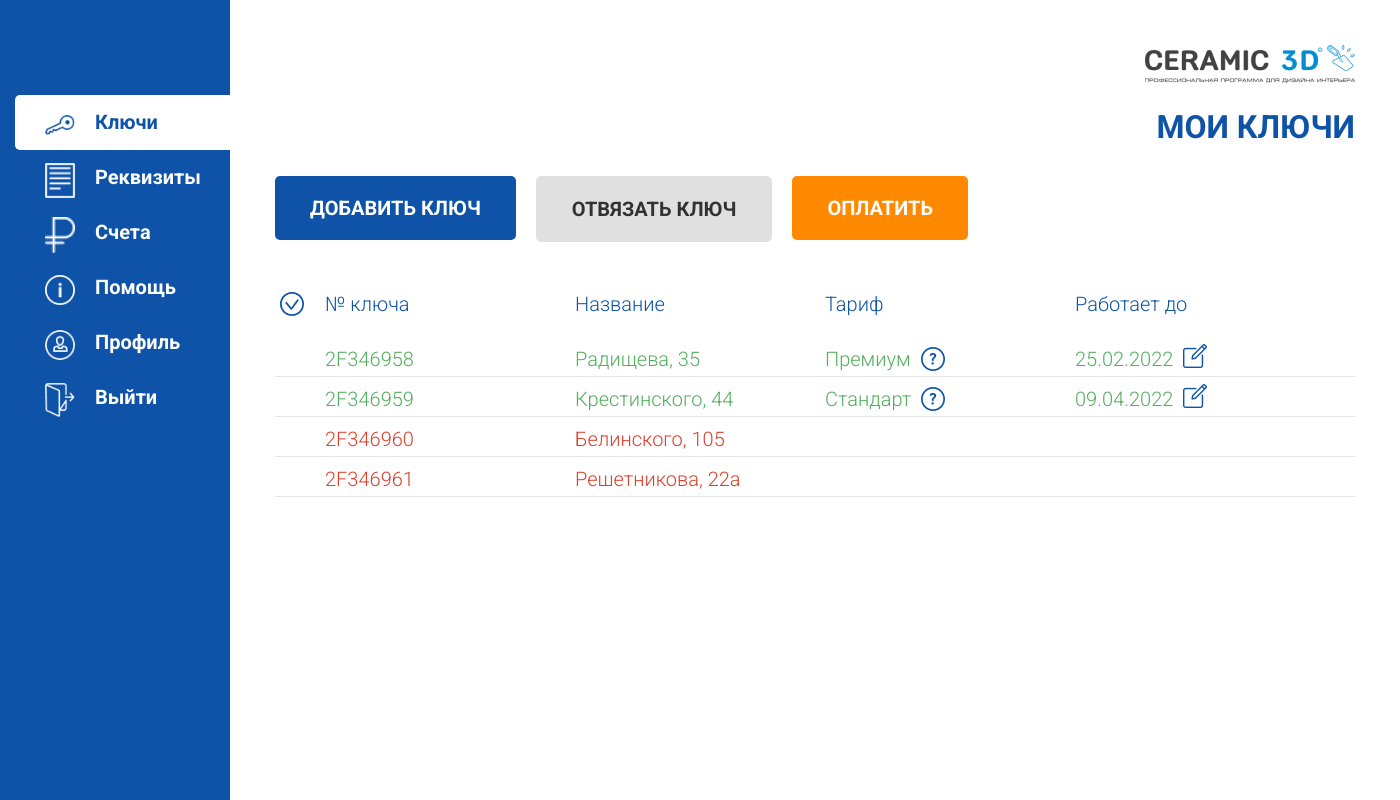
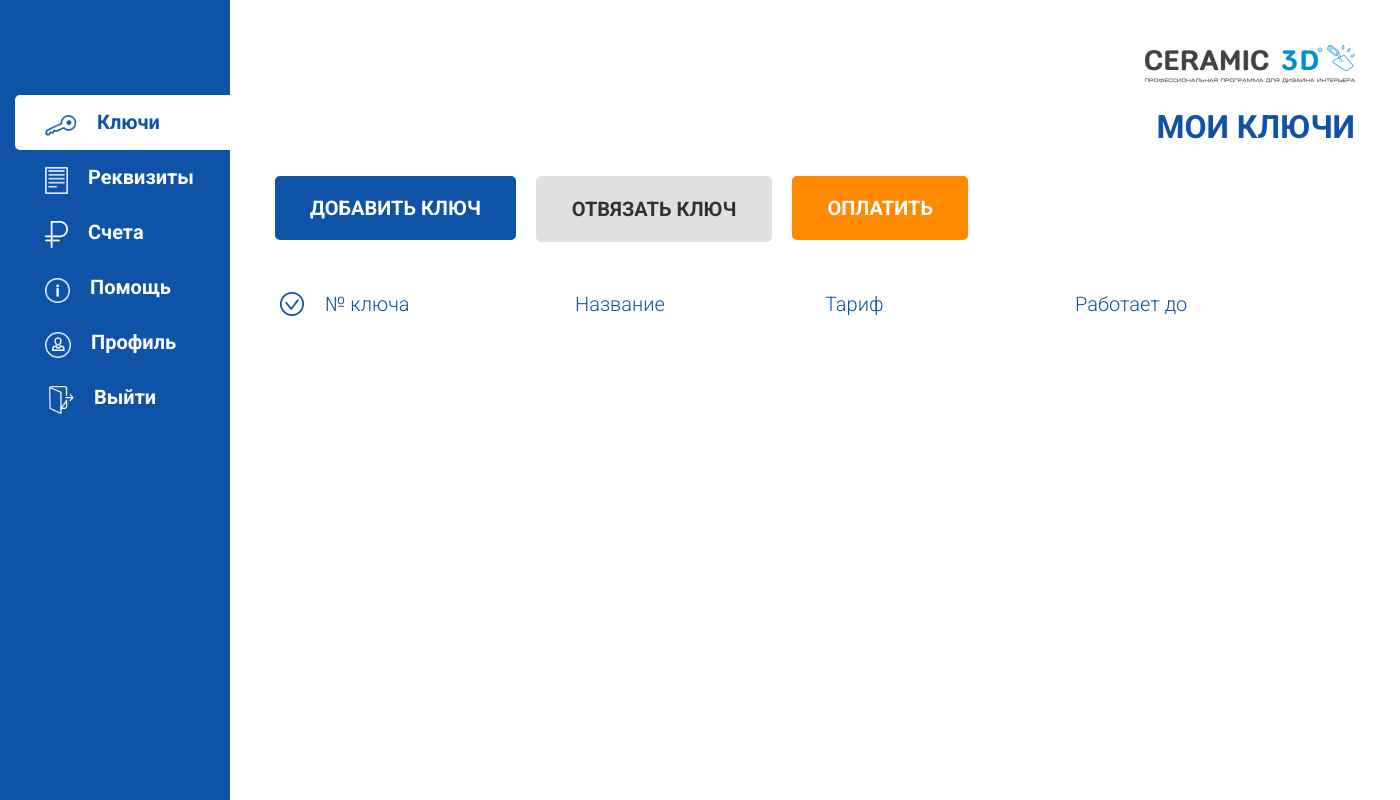
Before and after one commit to Evgunt/Work, a Django app: page /keys in a window 1400 px wide. Run offline with Django 4.2, Linux system fonts and the light colour scheme; a user stored in the database is signed in; tables that the repository leaves empty hold one stand-in row (values such as "Sample post"); some libraries are stand-ins or nearby versions.

Commit message:
version1.3

```diff
--- a/main/models.py
+++ b/main/models.py
@@ -36,7 +36,7 @@
     name = models.CharField(max_length=300, default="", blank=True, verbose_name='Название')
     tariff = models.ForeignKey(tariffs, blank=True, verbose_name='Тариф',
                                on_delete=models.PROTECT, to_field="name")
-    workFor = models.DateField(auto_now=True, blank=True, verbose_name='Работает до')
+    date = models.DateField(editable=True, auto_now=False, db_index=True, blank=True, verbose_name='Работает до')
     owner = models.ForeignKey(AdvUser, on_delete=models.CASCADE, blank=False,
                               verbose_name='Владелец', to_field="username")
     checkNum = models.CharField(max_length=300, default="", blank=True, verbose_name='Проверочный код')
--- a/main/static/css/style.css
+++ b/main/static/css/style.css
@@ -421,11 +421,77 @@
 }
 .nav_item_img
 {
-    width: 30px;
+    width: 23px;
     height: 40px;
     margin-right: 20px;
     float: left;
     margin-top: -5px;
+}
+.img_key
+{
+    background: url('../media/key_white.png') center center no-repeat;
+    background-size: contain;
+    width: 32px;
+}
+.nav_item--active .img_key, .nav_item:hover .img_key
+{
+    background: url('../media/key.png') center center no-repeat;
+    background-size: contain;
+}
+.img_req
+{
+    background: url('../media/rek.png') center center no-repeat;
+    background-size: contain;
+}
+.nav_item--active .img_req, .nav_item:hover .img_req
+{
+    background: url('../media/rek_blue.png') center center no-repeat;
+    background-size: contain;
+
+}
+.img_rubl
+{
+    background: url('../media/rubl.png') center center no-repeat;
+    background-size: contain;
+}
+.nav_item--active .img_rubl, .nav_item:hover .img_rubl
+{
+    background: url('../media/rubl_blue.png') center center no-repeat;
+    background-size: contain;
+}
+.img_help
+{
+    background: url('../media/help.png') center center no-repeat;
+    background-size: contain;
+    width: 25px;
+}
+.nav_item--active .img_help, .nav_item:hover .img_help
+{
+    background: url('../media/help_blue.png') center center no-repeat;
+    background-size: contain;
+}
+.img_profile
+{
+    background: url('../media/profile.png') center center no-repeat;
+    background-size: contain;
+    width: 26px;
+}
+.nav_item--active .img_profile, .nav_item:hover .img_profile
+{
+    background: url('../media/profile_blue.png') center center no-repeat;
+    background-size: contain;
+}
+.img_logout
+{
+    background: url('../media/exit.png') center center no-repeat;
+    background-size: contain;
+    width: 25px;
+    margin-left: 4px;
+}
+.nav_item--active .img_logout, .nav_item:hover .img_logout
+{
+    background: url('../media/exit_blue.png') center center no-repeat;
+    background-size: contain;
 }
 .nav_item_name
 {
--- a/main/static/js/main.js
+++ b/main/static/js/main.js
@@ -194,7 +194,11 @@
                 if(+response)
                 {
                     $('#code').hide(0);
+                    $('#form_get_key').find('.sucsess_text').html('Ключ добавлен');
                     $('#form_get_key').fadeIn(300);
+                    setTimeout(function(){
+                        location.reload()
+                    }, 2000);
                 }
                 else $('#code_errors').show(0);
             }
@@ -203,21 +207,27 @@
     $('#not_del').click(function(){
         $('.dark_errors').fadeOut(300);
     });
+
     $('#del_yes').click(function(){
         let kyes = $('#delKeys').val();
+        let keysAr = kyes.split(';');
+        let json = JSON.stringify(keysAr);
+        console.log(json);
         $.ajax({
-            url: '/dellKey',
-            data: {'delKeys': kyes},
+            url: '/validateKey',
+            data: {'delKeys': kyes, 'type': 2},
             dataType: "text",
             headers: {
                 "X-Requested-With": "XMLHttpRequest",
               },
             success: function (response) {
-                if(+response)
-                {
-                   //ключь отвязан (figma)
-                }
-                else //ошибка
+                $('#delete_key_form').fadeOut(300);
+                $('#form_get_key').find('.sucsess_text').html('Ключ отвязан от аккаунта');
+                $('#form_get_key').fadeIn(300);
+                console.log(response)
+                setTimeout(function(){
+                    location.reload()
+                }, 2000);
             }
         });
     });
--- a/main/templates/index.html
+++ b/main/templates/index.html
@@ -182,7 +182,7 @@
                             <div class="cell_item clearfix">
                                 <div class="cell_item_text">Премиум</div>
                                 <div class="cell_quest">
-                                    <div class="icon_quest" data-ind="1"></div>
+                                    <div class="icon_quest" data-ind=""></div>
                                     <div class="cell_quest_dopInfo clearfix" data-ind="1">
                                         <div class="cell_quest_dopInfo_text">Тариф “Премиум” подключен до 25.02.2022 <br> После истечения срока доступен тариф “Стандарт”</div>
                                         <div class="cell_quest_dopInfo_icon"></div>
--- a/main/templates/pages/keys.html
+++ b/main/templates/pages/keys.html
@@ -112,27 +112,27 @@
 <div class="center clearfix">
     <nav class="page_left">
         <a href="{% url 'main:key' %}" class="nav_item clearfix nav_item--active" data-id="1">
-            <div class="nav_item_img" style="background: url({% static 'media/key.png' %}) center center no-repeat; background-size: contain;"></div>
+            <div class="nav_item_img img_key"></div>
             <div class="nav_item_name">Ключи</div>
         </a>
         <a href="{% url 'main:req' %}" class="nav_item clearfix" data-id="2">
-            <div class="nav_item_img" style="background: url({% static 'media/rek.png' %}) center center no-repeat; background-size: contain;"></div>
+            <div class="nav_item_img img_req"></div>
             <div class="nav_item_name">Реквизиты</div>
         </a>
         <div class="nav_item clearfix">
-            <div class="nav_item_img" style="background: url({% static 'media/rubl.png' %}) center center no-repeat; background-size: contain;"></div>
+            <div class="nav_item_img img_rubl"></div>
             <div class="nav_item_name">Счета</div>
         </div>
         <div class="nav_item clearfix">
-            <div class="nav_item_img" style="background: url({% static 'media/help.png' %}) center center no-repeat; background-size: contain;"></div>
+            <div class="nav_item_img img_help"></div>
             <div class="nav_item_name">Помощь</div>
         </div>
         <div class="nav_item clearfix">
-            <div class="nav_item_img" style="background: url({% static 'media/profile.png' %}) center center no-repeat; background-size: contain;"></div>
+            <div class="nav_item_img img_profile"></div>
             <div class="nav_item_name">Профиль</div>
         </div>
         <a href="/logout" class="nav_item clearfix">
-            <div class="nav_item_img" style="background: url({% static 'media/exit.png' %}) center center no-repeat; background-size: contain;"></div>
+            <div class="nav_item_img img_logout"></div>
             <div class="nav_item_name">Выйти</div>
         </a>
     </nav>
@@ -154,54 +154,30 @@
                     <div class="cell_item">Тариф</div>
                     <div class="cell_item">Работает до</div>
                 </div>
+                {% for key in list_keys %}
+                    {% if key.tariff.name == 'Отсутствует' %}
+                        <div class="cell cell--red">
+                    {% else %}
                         <div class="cell cell--green">
-                    <div class="cell_item cell_item_img cell_item_click" data-type="num">2F346958</div>
-                    <div class="cell_item cell_item_click" data-type="name">Радищева, 35</div>
+                    {% endif %}
+                        <div class="cell_item cell_item_img cell_item_click" data-type="num">{{key.number}}</div>
+                        <div class="cell_item cell_item_click" data-type="name">{{key.name}}</div>
+                        {% if key.tariff.name != "Отсутствует" %}
                         <div class="cell_item clearfix">
-                        <div class="cell_item_text" data-type="tariff">Премиум</div>
+                            <div class="cell_item_text"  data-type="tariff">{{key.tariff}}</div>
                             <div class="cell_quest">
-                            <div class="icon_quest" data-ind="1"></div>
-                            <div class="cell_quest_dopInfo clearfix" data-ind="1">
-                                <div class="cell_quest_dopInfo_text">Тариф “Премиум” подключен до 25.02.2022 <br> После истечения срока доступен тариф “Стандарт”</div>
+                                <div class="icon_quest" data-ind="{{key.pk}}"></div>
+                                <div class="cell_quest_dopInfo clearfix" data-ind="{{key.pk}}">
+                                    <div class="cell_quest_dopInfo_text">Тариф “{{key.tariff}}” подключен до {{key.date}} </div>
                                     <div class="cell_quest_dopInfo_icon"></div>
                                 </div>
                             </div>
                         </div>
                         <div class="cell_item">
-                        <div class="cell_item_text" data-type="date">25.02.2022</div>
+                            <div class="cell_item_text" data-type="date">{{key.date}}</div>
                             <div class="icon_edit"></div>
                         </div>
-                </div>
-                <div class="cell cell--green">
-                    <div class="cell_item cell_item_img cell_item_click" data-type="num">2F346959</div>
-                    <div class="cell_item cell_item_click" data-type="name">Крестинского, 44</div>
-                    <div class="cell_item clearfix">
-                        <div class="cell_item_text"  data-type="tariff">Стандарт</div>
-                        <div class="cell_quest">
-                            <div class="icon_quest" data-ind="2"></div>
-                            <div class="cell_quest_dopInfo clearfix" data-ind="2">
-                                <div class="cell_quest_dopInfo_text">Тариф “Стандарт” подключен до 09.04.2022 </div>
-                                <div class="cell_quest_dopInfo_icon"></div>
-                            </div>
-                        </div>
-                    </div>
-                    <div class="cell_item">
-                        <div class="cell_item_text" data-type="date">09.04.2022</div>
-                        <div class="icon_edit"></div>
-                    </div>
-                </div>
-                <div class="cell cell--red">
-                    <div class="cell_item cell_item_img cell_item_click" data-type="num">2F346960</div>
-                    <div class="cell_item cell_item_click" data-type="name">Белинского, 105</div>
-                </div>
-                <div class="cell cell--red">
-                    <div class="cell_item cell_item_img cell_item_click" data-type="num">2F346961</div>
-                    <div class="cell_item cell_item_click" data-type="name">Решетникова, 22а</div>
-                </div>
-                {% for key in list_keys %}
-                    <div class="cell cell--red">
-                        <div class="cell_item cell_item_img cell_item_click" data-type="num">{{key.number}}</div>
-                        <div class="cell_item cell_item_click" data-type="name">{{key.name}}</div>
+                        {% endif %}
                     </div>
                 {%endfor%}
             </div>
--- a/main/templates/user/dellKey.html
+++ /dev/null
@@ -1 +0,0 @@
-{{success}}
--- a/main/urls.py
+++ b/main/urls.py
@@ -10,6 +10,5 @@
    path('logout', views.logout.as_view(), name="logout"),
    path('registration', views.createUser.as_view(), name="createUser"),
    path('validateKey', views.validateKey, name='validateKey'),
-   path('dellKey', views.dellKey, name='dellKey'),
 
 ]
--- a/main/views.py
+++ b/main/views.py
@@ -87,8 +87,8 @@
         context['tariffs'] = models.tariffs.objects.all()
         current_time = datetime.now()
         day = current_time.strftime("%d")
-        month = int(current_time.strftime("%m"))+1
-        if month//10 == 0:
+        month = int(current_time.strftime("%m")) + 1
+        if month // 10 == 0:
             month = f'0{month}'
         year = current_time.strftime("%Y")
         context['first_date'] = f'{day}.{month}.{year}'
@@ -112,7 +112,7 @@
                     context['success'] = 1
                 else:
                     context['success'] = 0
-            else:
+            elif typeQ == '0':
                 num = request.GET.get('key')
                 check = request.GET.get('check')
                 if models.keys.objects.filter(number=num, checkNum=check, owner='Отсутствует').exists():
@@ -122,23 +122,17 @@
                     context['success'] = 1
                 else:
                     context['success'] = 0
+            elif typeQ == '2':
+                delKeys = request.GET.get('delKeys')
+                delKeys = delKeys.split(';')
+                context['success'] = delKeys
+                for dels in delKeys:
+                    context['success'] = dels
+                    if dels != '':
+                        if models.keys.objects.filter(number=dels).exists():
+                            kye = models.keys.objects.get(number=dels)
+                            user = models.AdvUser.objects.get(pk=6)
+                            kye.owner = user
+                            kye.save()
+                context['success'] = 1
     return render(request, 'user/validateKey.html', context)
-
-
-def dellKey(request):
-    context = {}
-    is_ajax = request.headers.get('X-Requested-With') == 'XMLHttpRequest'
-    if is_ajax:
-        if request.method == 'GET':
-            delKeys = request.GET.get('delKeys')
-            delKeys = delKeys.split(';')
-            for dels in delKeys:
-                if models.keys.objects.filter(number=dels).exists():
-                    kye = models.keys.objects.get(number=dels)
-                    user = models.user.objects.get(username='Отсутствует')
-                    kye.owner = user
-                    kye.save()
-                    context['success'] = 1
-                else:
-                    context['success'] = 0
-    return render(request, 'user/dellKey.html', context)
```
Also changed, not shown: main/admin.py (+14 -2 lines), main/migrations/0002_rename_workfor_keys_date.py (added), main/static/media/exit_blue.png (added), main/static/media/help_blue.png (added), main/static/media/key_white.png (added), main/static/media/profile_blue.png (added), main/static/media/rek_blue.png (added), main/static/media/rubl_blue.png (added), 1 other file. Lines whose indentation alone changed are shown as unchanged.
